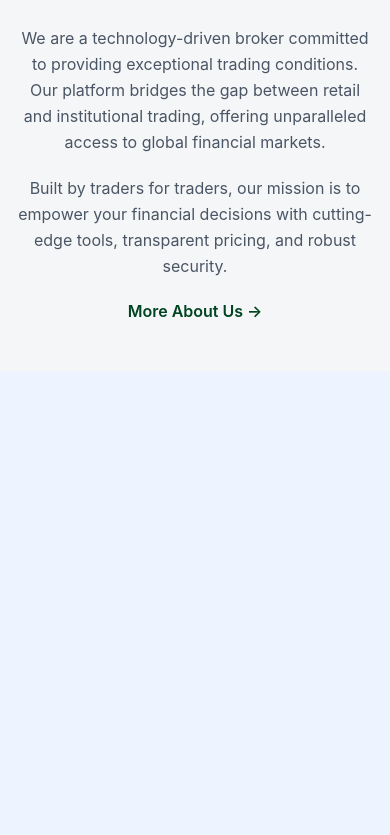
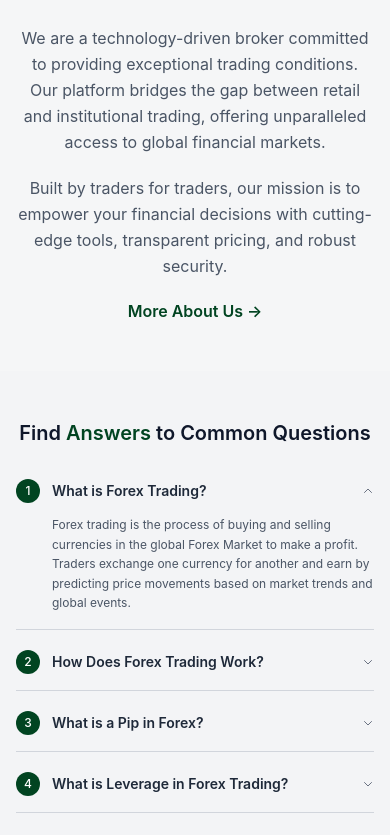
Before and after one commit to zivico-it-team/NovaFXM_website, a React (Vite) app: page / in a window 390 px wide. Shown: the part 3333-4168 px from the top of the page. Before the commit the page ends 3704 px from the top, so only its background shows below. Built offline with nearby package versions, Linux system fonts and the light colour scheme.

Commit message:
Finished work on quiz section -add mobile responsive

```diff
--- a/src/App.tsx
+++ b/src/App.tsx
@@ -2,6 +2,7 @@ import Methords from "./components/Home/Methords.jsx";
 import Hero from "./components/Home/Hero.jsx";
 import Packeges from "./components/Home/Packeges.jsx";
 import AboutUs from "./components/Home/AboutUs.jsx";
+import Quiz from "./components/Home/Quiz.jsx";
 function App() {
   return (
     <div>
@@ -9,6 +10,7 @@ function App() {
       <Packeges/>
       < Methords/>
       <AboutUs/>
+      <Quiz/>
 
     </div>
   );
--- /dev/null
+++ b/src/components/Home/Quiz.jsx
@@ -0,0 +1,104 @@
+import React, { useState } from "react";
+
+const faqData = [
+  {
+    id: 1,
+    question: "What is Forex Trading?",
+    answer:
+      "Forex trading is the process of buying and selling currencies in the global Forex Market to make a profit. Traders exchange one currency for another and earn by predicting price movements based on market trends and global events.",
+  },
+  {
+    id: 2,
+    question: "How Does Forex Trading Work?",
+    answer:
+      "Forex trading works by exchanging one currency for another in the global Forex Market, where currencies are always traded in pairs like EUR/USD or GBP/USD. When a trader believes that one currency will increase in value compared to another, they place a buy (long) trade, and if they expect it to decrease, they place a sell (short) trade.",
+  },
+  {
+    id: 3,
+    question: "What is a Pip in Forex?",
+    answer:
+      "A pip in forex is the smallest price movement in a currency pair within the Forex Market. It is usually the fourth decimal place in most currency pairs.",
+
+  },
+  {
+    id: 4,
+    question: "What is Leverage in Forex Trading?",
+    answer:
+      "Leverage in forex trading allows traders to control a larger position with a smaller amount of money.",
+
+  },
+];
+
+export default function FAQ() {
+  const [openId, setOpenId] = useState(1);
+
+  const toggle = (id) => {
+    setOpenId(openId === id ? null : id);
+  };
+
+  return (
+    <div className="bg-gray-100
+     py-12 sm:py-16 px-4 sm:px-6 flex justify-center">
+      <div className="max-w-4xl w-full">
+
+        {/* Heading */}
+        <h2 className="text-center text-xl sm:text-2xl md:text-3xl font-semibold mb-8">
+          Find <span className="text-[#014421]">Answers</span> to Common Questions
+        </h2>
+
+        {/* FAQ */}
+        <div className="space-y-5">
+          {faqData.map((item) => (
+            <div key={item.id} className="border-b border-gray-300 pb-4">
+
+              {/* FIXED ROW */}
+              <div
+                onClick={() => toggle(item.id)}
+                className="flex items-center gap-3 sm:gap-4 cursor-pointer"
+              >
+
+                {/* Number */}
+                <div className="w-6 h-6 sm:w-7 sm:h-7 flex items-center justify-center rounded-full bg-[#014421] text-white text-xs sm:text-sm font-medium">
+                  {item.id}
+                </div>
+
+                {/* Question + Arrow */}
+                <div className="flex-1 flex justify-between items-center">
+
+                  <h3 className="font-semibold text-gray-800 text-sm sm:text-base">
+                    {item.question}
+                  </h3>
+
+                  {/* Arrow */}
+                  <svg
+                    className={`w-3 h-3 sm:w-4 sm:h-4 text-gray-500 transform transition-transform duration-300 ${
+                      openId === item.id ? "rotate-180" : ""
+                    }`}
+                    fill="none"
+                    stroke="currentColor"
+                    strokeWidth="2"
+                    viewBox="0 0 24 24"
+                  >
+                    <path
+                      strokeLinecap="round"
+                      strokeLinejoin="round"
+                      d="M19 9l-7 7-7-7"
+                    />
+                  </svg>
+                </div>
+              </div>
+
+              {/* Answer */}
+              {openId === item.id && (
+                <p className="text-gray-600 text-xs sm:text-sm mt-3 leading-relaxed ml-9 sm:ml-11">
+                  {item.answer}
+                </p>
+              )}
+            </div>
+          ))}
+        </div>
+
+      </div>
+    </div>
+  );
+}
```
